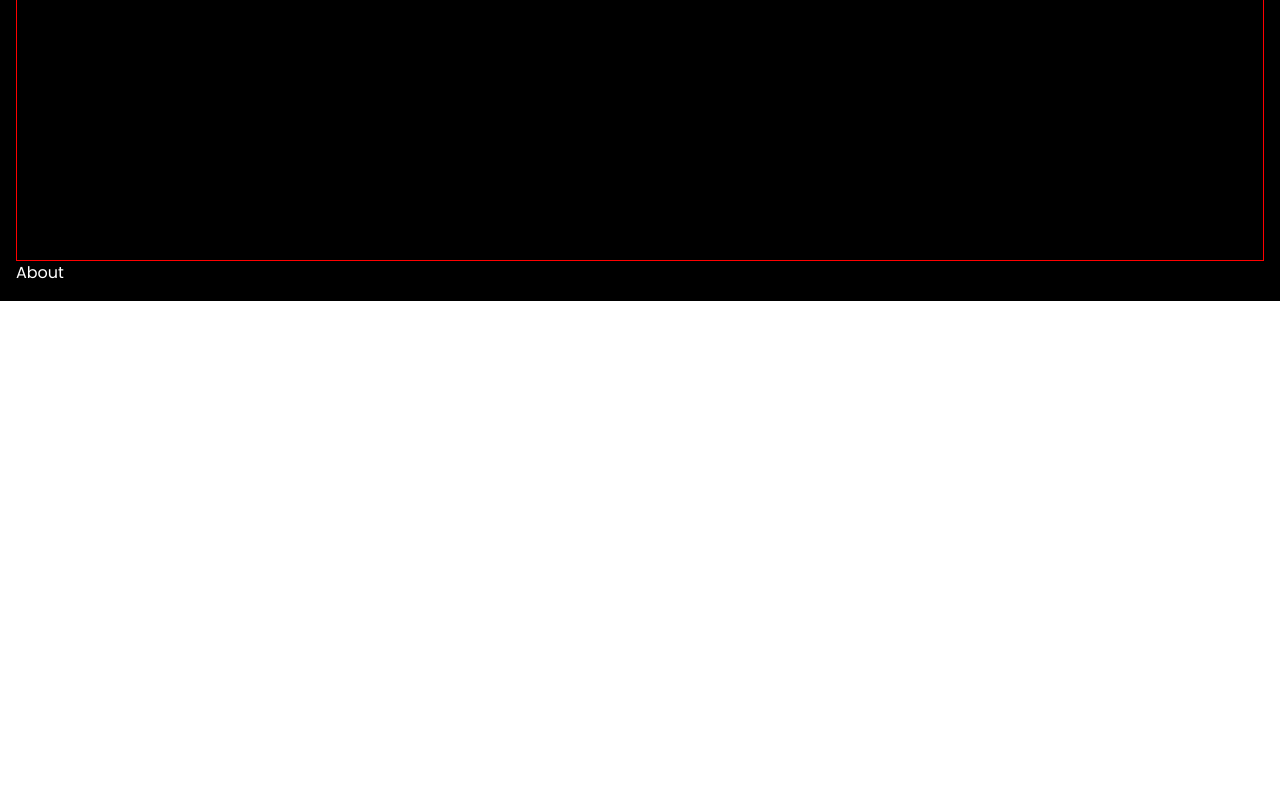
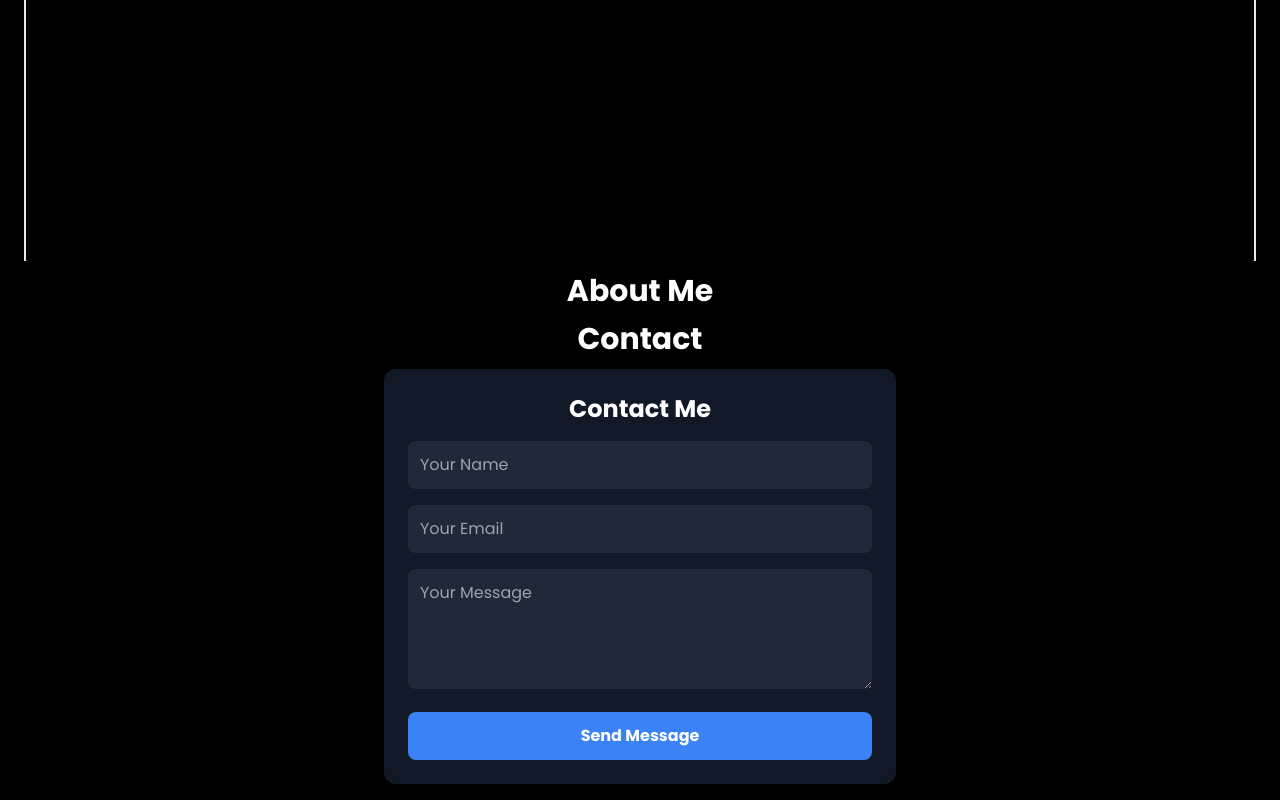
Before and after one commit to UmairAsim180/portfolio, a React (Vite) app: page / in a window 1280 px wide. Shown: the part 523-1323 px from the top of the page. Before the commit the page ends 824 px from the top, so only its background shows below. Built offline with nearby package versions, Linux system fonts and the light colour scheme.

Commit message:
User checkpoint: Enhance website with contact form and improved styling

```diff
--- a/package.json
+++ b/package.json
@@ -19,6 +19,7 @@
     "postcss": "^8.4.31",
     "react": "^18.2.0",
     "react-dom": "^18.2.0",
+    "tailwind-scrollbar": "^4.0.0",
     "tailwindcss": "^3.3.5",
     "typescript": "^5.2.2",
     "vite": "^5.0.0"
--- a/src/App.css
+++ b/src/App.css
@@ -1,6 +1,3 @@
-main {
-
-}
 .custom-shadow {
   text-shadow: 1px 1px 20px #5c97bf9c;
 }
@@ -8,5 +5,25 @@ main {
   border: red 1px solid;
 }
 .upper-height{
-  height: calc(100vh - 100px)
+  height: calc(100vh - 100px);
 }
+/* Width */
+::-webkit-scrollbar {
+  width: 8px;
+}
+
+/* Track */
+::-webkit-scrollbar-track {
+  background: #1a1a1a; /* Dark background */
+}
+
+/* Handle */
+::-webkit-scrollbar-thumb {
+  background: #1c1c1c; /* Blue color */
+  border-radius: 10px;
+}
+
+/* Handle on hover */
+::-webkit-scrollbar-thumb:hover {
+  background: #424242; /* Darker blue */
+}
--- a/src/App.jsx
+++ b/src/App.jsx
@@ -2,16 +2,17 @@ import "./index.css";
 import "./App.css";
 import Typewriter from "react-typewriter-effect";
 import Navbar from "./components/Navbar";
+import Contact from "./components/Contact";
 import { FaLinkedinIn } from "react-icons/fa6";
 import { TbBrandFiverr } from "react-icons/tb";
 
 export default function App() {
   return (
-    <div className="bg-black text-white font-poppins ">
+    <div className="bg-black text-white font-poppins">
       <Navbar />
       <main className="p-4">
         {/* Upper div */}
-        <div className="upper flex justify-between items-center bdr upper-height p-4">
+        <div className="upper flex justify-between items-center border-x-2 mx-2 upper-height px-6 py-4">
           {/* Type writer  */}
           <div className="typewriter mt-6 w-[60vw]">
             <div className="custom-shadow text-5xl font-bold ">
@@ -52,7 +53,11 @@ export default function App() {
           <div className="image bdr">IMAGE</div>
         </div>
         <div className="About">
-          About
+          <h2 className="text-center text-3xl my-3 font-bold">About Me</h2>
+        </div>
+        <div className="Contact">
+          <h2 className="text-center text-3xl my-3 font-bold">Contact</h2>
+          <Contact/>
         </div>
       </main>
     </div>
--- /dev/null
+++ b/src/components/Contact.jsx
@@ -0,0 +1,64 @@
+import { useState } from "react";
+import emailjs from "@emailjs/browser";
+
+const ContactForm = () => {
+  const [formData, setFormData] = useState({
+    name: "",
+    email: "",
+    message: "",
+  });
+
+  const handleChange = (e) => {
+    setFormData({ ...formData, [e.target.name]: e.target.value });
+  };
+
+  const handleSubmit = (e) => {
+    e.preventDefault();
+    console.log("Form Submitted", formData);
+    alert("Message Sent Successfully!");
+    setFormData({ name: "", email: "", message: "" });
+  };
+
+  return (
+    <div className="max-w-lg mx-auto p-6 bg-gray-900 text-white rounded-xl shadow-lg">
+      <h2 className="text-2xl font-bold text-center mb-4">Contact Me</h2>
+      <form onSubmit={handleSubmit} className="space-y-4">
+        <input
+          type="text"
+          name="name"
+          placeholder="Your Name"
+          value={formData.name}
+          onChange={handleChange}
+          className="w-full p-3 rounded-lg bg-gray-800 text-white focus:outline-none focus:ring-2 focus:ring-blue-500"
+          required
+        />
+        <input
+          type="email"
+          name="email"
+          placeholder="Your Email"
+          value={formData.email}
+          onChange={handleChange}
+          className="w-full p-3 rounded-lg bg-gray-800 text-white focus:outline-none focus:ring-2 focus:ring-blue-500"
+          required
+        />
+        <textarea
+          name="message"
+          placeholder="Your Message"
+          rows="4"
+          value={formData.message}
+          onChange={handleChange}
+          className="w-full p-3 rounded-lg bg-gray-800 text-white focus:outline-none focus:ring-2 focus:ring-blue-500"
+          required
+        />
+        <button
+          type="submit"
+          className="w-full bg-blue-500 hover:bg-blue-600 text-white font-bold py-3 rounded-lg transition duration-300"
+        >
+          Send Message
+        </button>
+      </form>
+    </div>
+  );
+};
+
+export default ContactForm;
```
Also changed, not shown: attached_assets/image_1739103839505.png (added), 1 other file (tests, documents, lock files or other folders).
